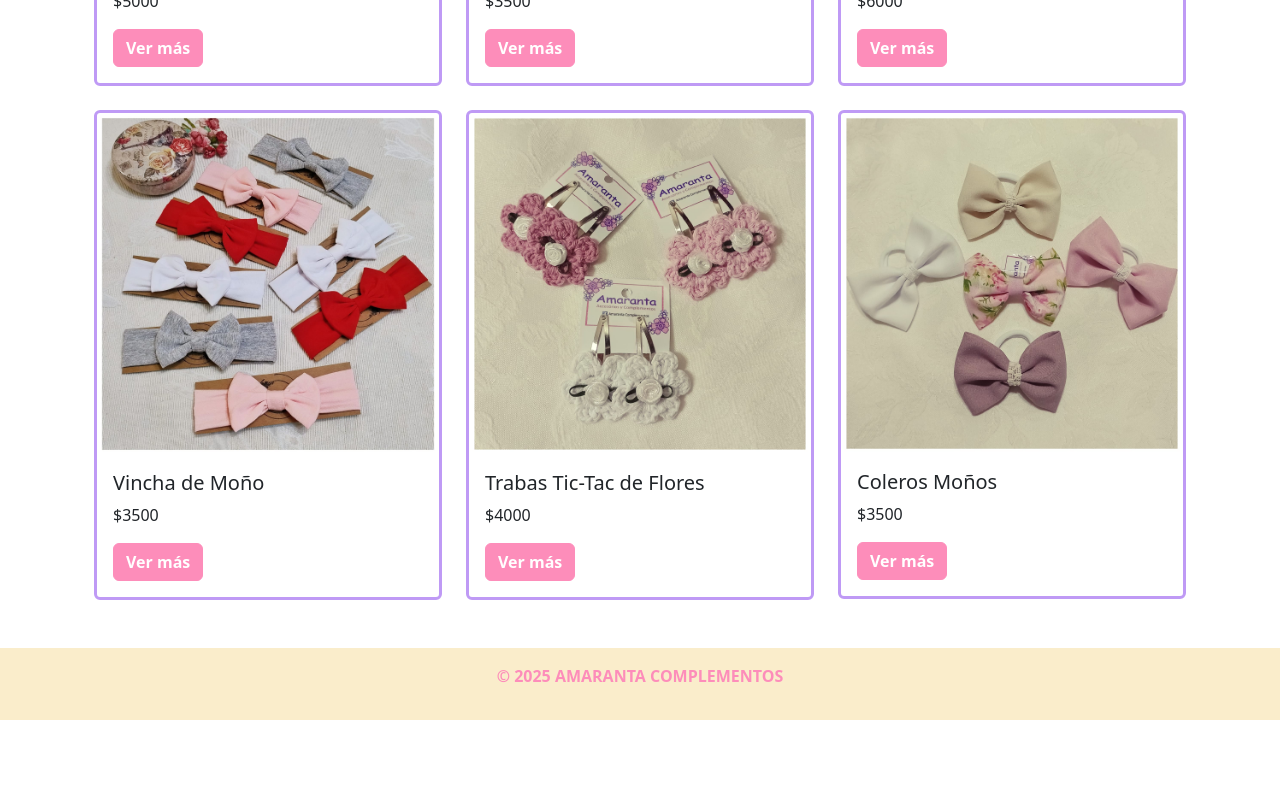
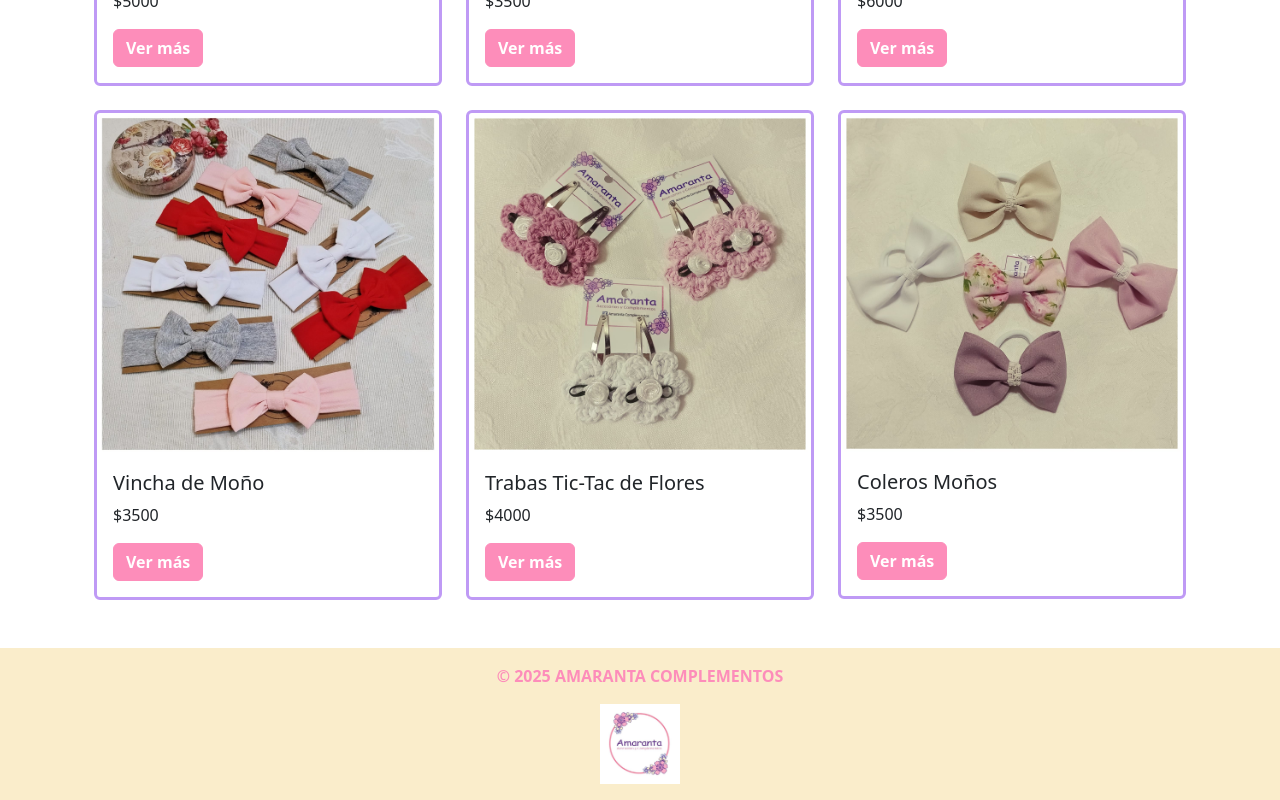
Before and after one commit to FelicitasRalle/frontend-akademi-Ralle, a React (Create React App) app: page / in a window 1280 px wide. Shown: the part 772-1572 px from the top of the page. Before the commit the page ends 1492 px from the top, so only its background shows below. Built offline with nearby package versions, Linux system fonts and the light colour scheme; data requests are answered from the project's data file.

Commit message:
agregue una imagen al footer del logo de la marca

```diff
--- a/src/components/Footer.jsx
+++ b/src/components/Footer.jsx
@@ -1,10 +1,15 @@
 import React from "react";
 import "../styles/Footer.css";
+import logo from "../images/logo.jpg"
 
 const Footer = () => {
   return (
     <footer className="text-center py-3 footer">
       <p className="textoNav">© 2025 AMARANTA COMPLEMENTOS</p>
+      <img
+      src = {logo}
+      alt="Logo Amaranta"
+      className="logo" />
     </footer>
   );
 };
--- a/src/components/Header.jsx
+++ b/src/components/Header.jsx
@@ -1,4 +1,3 @@
-// src/components/Header.js
 import React from "react";
 import { Link } from "react-router-dom";
 import "../styles/Header.css";
--- a/src/styles/Footer.css
+++ b/src/styles/Footer.css
@@ -1,3 +1,7 @@
 .footer{
     background-color: #faedcb;
 }
+.logo{
+    height: 80px;
+    width: auto;
+}
```
Also changed, not shown: src/images/logo.jpg (added).
